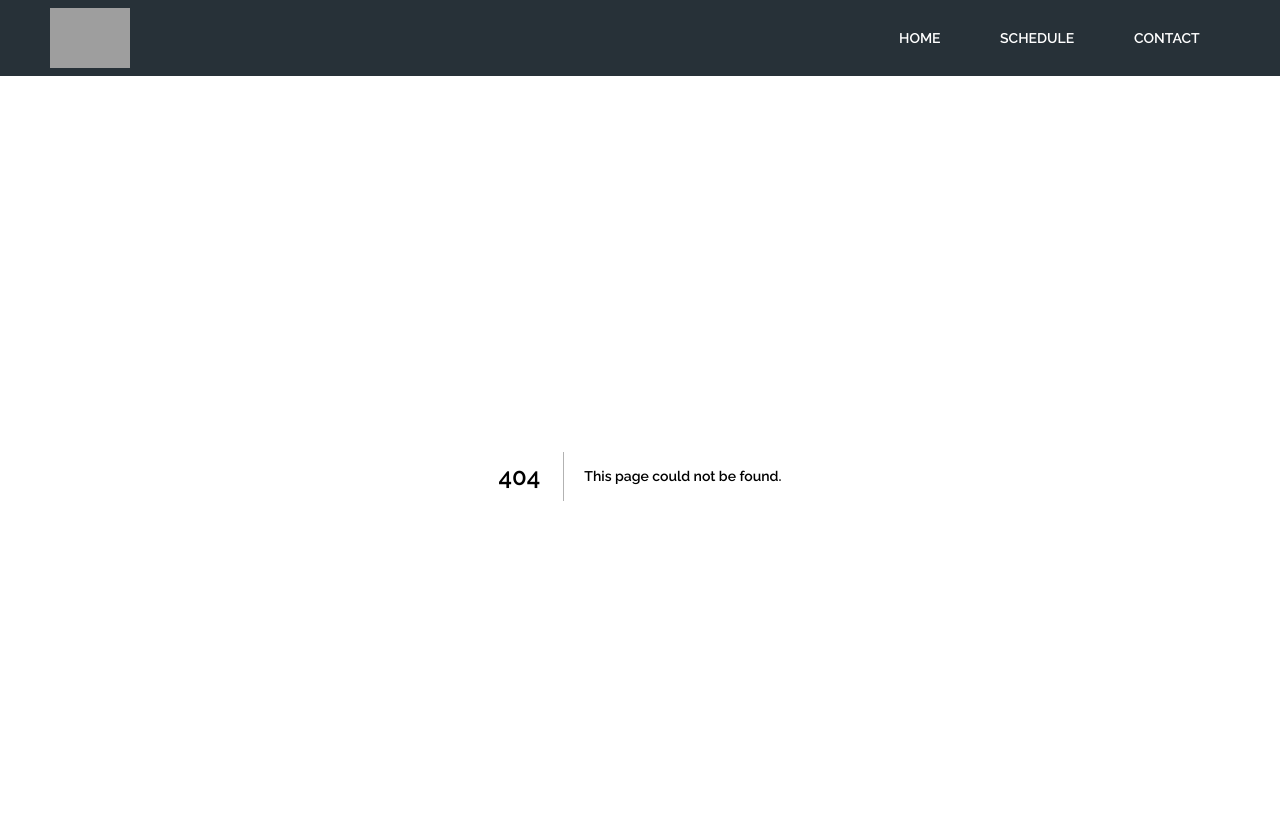
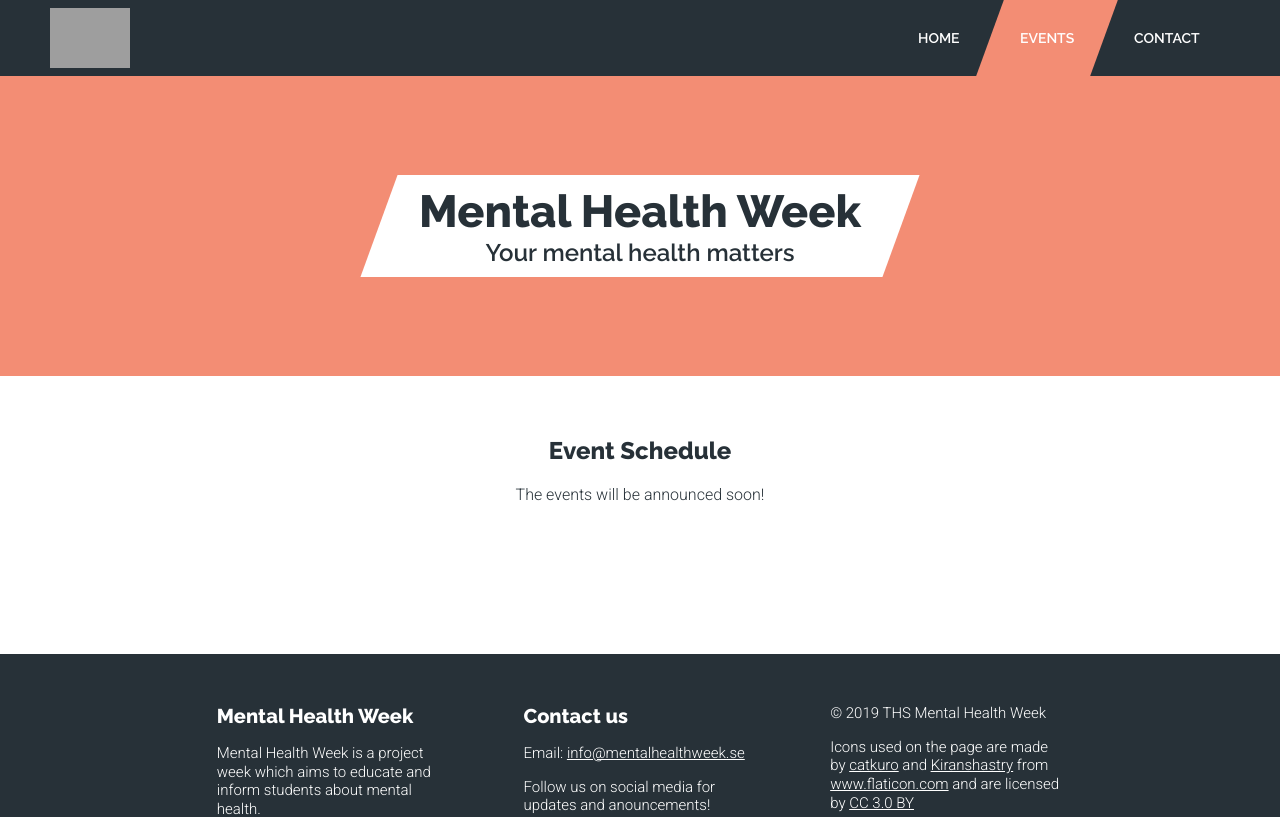
Before and after one commit to ths-mental-health-week/mental-health-week-webpage, a Next.js app: page /events in a window 1280 px wide. Before the commit this address had no page. Shown: the top 817 px of the page. Built offline with nearby package versions, Linux system fonts and the light colour scheme; grey boxes are pictures that could not be loaded.

Commit message:
Changed name from schedule to events

```diff
--- a/components/Events.js
+++ b/components/Events.js
@@ -1,7 +1,7 @@
 import styled from 'styled-components'
 import EventCard from './EventCard'
 
-const ScheduleWrapper = styled.div``
+const EventsWrapper = styled.div``
 
 const Day = styled.div``
 
@@ -11,7 +11,7 @@ const DayTitle = styled.h2`
 `
 
 export default () => (
-	<ScheduleWrapper>
+	<EventsWrapper>
 		<Day>
 			<DayTitle>Monday</DayTitle>
 			<EventCard
@@ -88,5 +88,5 @@ export default () => (
 				<a href="http://google.com">Link to Register</a>
 			</EventCard>
 		</Day>
-	</ScheduleWrapper>
+	</EventsWrapper>
 )
--- a/components/Navbar.js
+++ b/components/Navbar.js
@@ -207,7 +207,7 @@ class Navbar extends Component {
 							<ActiveLink
 								prefetch
 								passHref
-								href="/schedule"
+								href="/events"
 								activeClassName="active"
 							>
 								<ItemLink
@@ -215,7 +215,7 @@ class Navbar extends Component {
 										this.setState({ collapsed: true })
 									}
 								>
-									<Straightener>Schedule</Straightener>
+									<Straightener>Events</Straightener>
 								</ItemLink>
 							</ActiveLink>
 						</Item>
--- a/pages/schedule.js
+++ b/pages/events.js
@@ -21,7 +21,7 @@ const Introduction = styled.div`
 export default () => (
 	<>
 		<Head>
-			<title key="title">Schedule | Mental Health Week</title>
+			<title key="title">Events | Mental Health Week</title>
 		</Head>
 		<Header
 			title="Mental Health Week"
--- a/pages/index.js
+++ b/pages/index.js
@@ -49,7 +49,7 @@ export default () => (
 						A week full of lectures, activities and opportunities to
 						connect. Choose your pick or come for all.
 					</p>
-					<SkewedLink href="/schedule" marginLeft>
+					<SkewedLink href="/events" marginLeft>
 						Event Schedule
 					</SkewedLink>
 				</TextImageRow>
```
